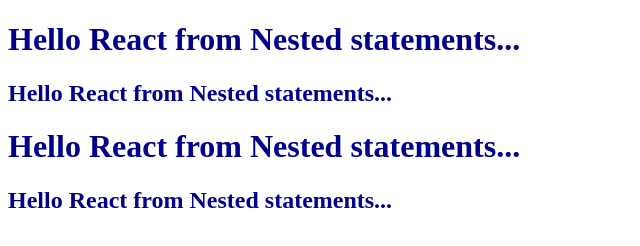
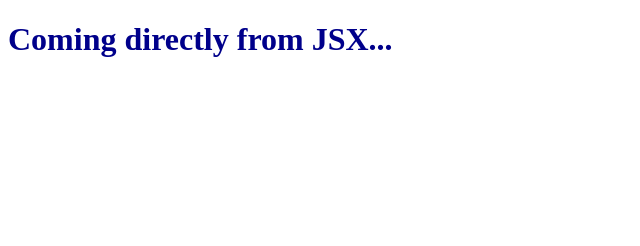
Before and after one commit to mrbhatt2348/Namaste-React, a React app: page / in a window 1280 px wide. Shown: the whole page, without its empty margins (0-640 px from the left). Built offline with nearby package versions, Linux system fonts and the light colour scheme.

Commit message:
Episode 3

```diff
--- a/App.js
+++ b/App.js
@@ -1,11 +1,10 @@
 import React from "react";
 import ReactDOM from "react-dom/client";
 
-const rootFromHTML = document.getElementById("root");
-const heading = React.createElement('div', { id: 'parent' },
-    [React.createElement('div', { className: 'child' },
-        [React.createElement('h1', {}, "Hello React from Nested statements..."), React.createElement('h2', {}, "Hello React from Nested statements...")]),
-    React.createElement('div', { className: 'child' }, [React.createElement('h1', {}, "Hello React from Nested statements..."),
-    React.createElement('h2', {}, "Hello React from Nested statements...")])])
-const root = ReactDOM.createRoot(rootFromHTML);
-root.render(heading);
+const heading = React.createElement("h1", {}, "Raj is here...");
+const jsxHeading = <h1>Coming directly from JSX...</h1>
+
+const root = ReactDOM.createRoot(document.getElementById("root"));
+
+// root.render(heading);
+root.render(jsxHeading);
--- a/index.css
+++ b/index.css
@@ -1,3 +1,3 @@
-#parent {
+body {
     color: darkblue;
 }
--- a/package.json
+++ b/package.json
@@ -3,7 +3,9 @@
   "version": "1.0.0",
   "description": "A repo of Raj Bhatt, who is learning the Namaste React course",
   "scripts": {
-    "test": "jest"
+    "test": "jest",
+    "start": "parcel index.html",
+    "build": "parcel build index.html"
   },
   "repository": {
     "type": "git",
```
Also changed, not shown: index.html (+1 -0 lines).
